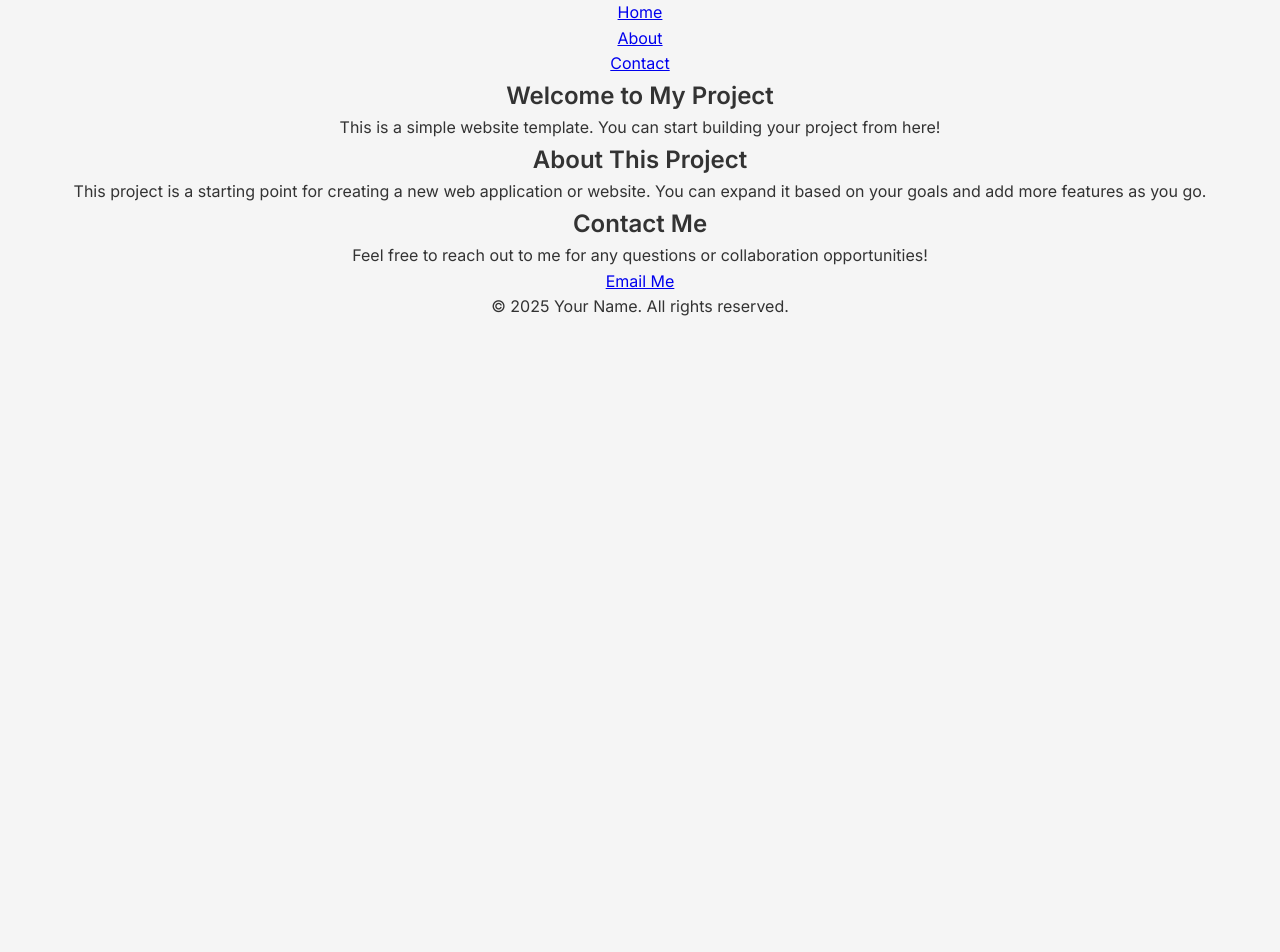
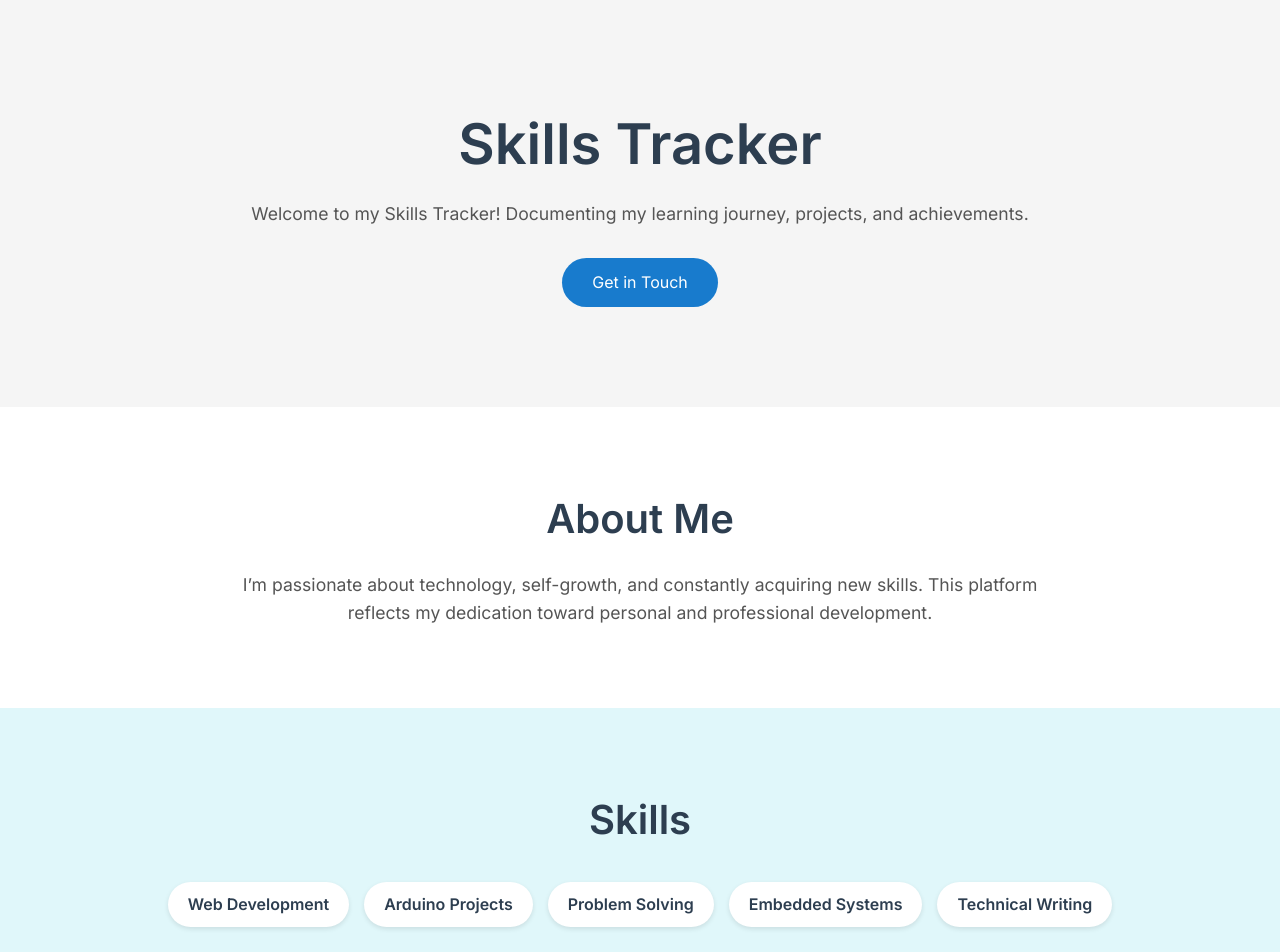
Before and after one commit to 1iamawinner/website-4, a plain HTML site: page index.html in a window 1280 px wide. Shown: the top 952 px of the page. Before the commit the page ends 800 px from the top, so only its background shows below. Drawn offline with Linux system fonts and the light colour scheme.

Commit message:
Update index.html

```diff
--- a/index.html
+++ b/index.html
@@ -3,40 +3,70 @@
 <head>
     <meta charset="UTF-8">
     <meta name="viewport" content="width=device-width, initial-scale=1.0">
-    <title>Your Project Name</title>
-    <link href="https://fonts.googleapis.com/css2?family=Inter:wght@400;600&display=swap" rel="stylesheet">
-    <link rel="stylesheet" href="style.css"> <!-- Link to your CSS file -->
+    <title>Skills Tracker</title>
+    <link href="https://fonts.googleapis.com/css2?family=Inter:wght@400;600&display=swap" rel="stylesheet"> <!-- Google Font for Inter -->
+    <link rel="stylesheet" href="style.css">
 </head>
 <body>
 
-    <header>
-        <nav>
-            <ul>
-                <li><a href="#home">Home</a></li>
-                <li><a href="#about">About</a></li>
-                <li><a href="#contact">Contact</a></li>
-            </ul>
-        </nav>
+    <header class="hero">
+        <div class="container">
+            <h1>Skills Tracker</h1>
+            <p>Welcome to my Skills Tracker! Documenting my learning journey, projects, and achievements.</p>
+            <a href="#contact" class="btn">Get in Touch</a>
+        </div>
     </header>
 
-    <section id="home">
-        <h1>Welcome to My Project</h1>
-        <p>This is a simple website template. You can start building your project from here!</p>
+    <section class="about">
+        <div class="container">
+            <h2>About Me</h2>
+            <p>I’m passionate about technology, self-growth, and constantly acquiring new skills. This platform reflects my dedication toward personal and professional development.</p>
+        </div>
     </section>
 
-    <section id="about">
-        <h2>About This Project</h2>
-        <p>This project is a starting point for creating a new web application or website. You can expand it based on your goals and add more features as you go.</p>
+    <section class="skills">
+        <div class="container">
+            <h2>Skills</h2>
+            <div class="skills-list">
+                <span class="skill">Web Development</span>
+                <span class="skill">Arduino Projects</span>
+                <span class="skill">Problem Solving</span>
+                <span class="skill">Embedded Systems</span>
+                <span class="skill">Technical Writing</span>
+            </div>
+        </div>
     </section>
 
-    <section id="contact">
-        <h2>Contact Me</h2>
-        <p>Feel free to reach out to me for any questions or collaboration opportunities!</p>
-        <a href="mailto:your-email@example.com">Email Me</a>
+    <section class="projects">
+        <div class="container">
+            <h2>Projects</h2>
+            <div class="project-cards">
+                <div class="card">
+                    <img src="https://via.placeholder.com/300x200.png?text=LED+Blink" alt="LED Blink Project">
+                    <h3>Arduino LED Blink</h3>
+                    <p>A basic project using Arduino Uno to blink an LED, demonstrating programming and circuit skills.</p>
+                </div>
+                <div class="card">
+                    <img src="https://via.placeholder.com/300x200.png?text=Self-Defense+Jacket" alt="Self-Defense Jacket">
+                    <h3>Self-Defense Jacket</h3>
+                    <p>An innovative wearable jacket designed to deliver an electric shock to an attacker on activation.</p>
+                </div>
+            </div>
+        </div>
     </section>
 
-    <footer>
-        <p>&copy; 2025 Your Name. All rights reserved.</p>
+    <section id="contact" class="contact">
+        <div class="container">
+            <h2>Contact</h2>
+            <p>If you’d like to connect, collaborate, or just chat, feel free to reach out!</p>
+            <a href="mailto:your-email@example.com" class="btn">Email Me</a>
+        </div>
+    </section>
+
+    <footer class="footer">
+        <div class="container">
+            <p>© 2025 Skills Tracker. All Rights Reserved.</p>
+        </div>
     </footer>
 
 </body>
```
